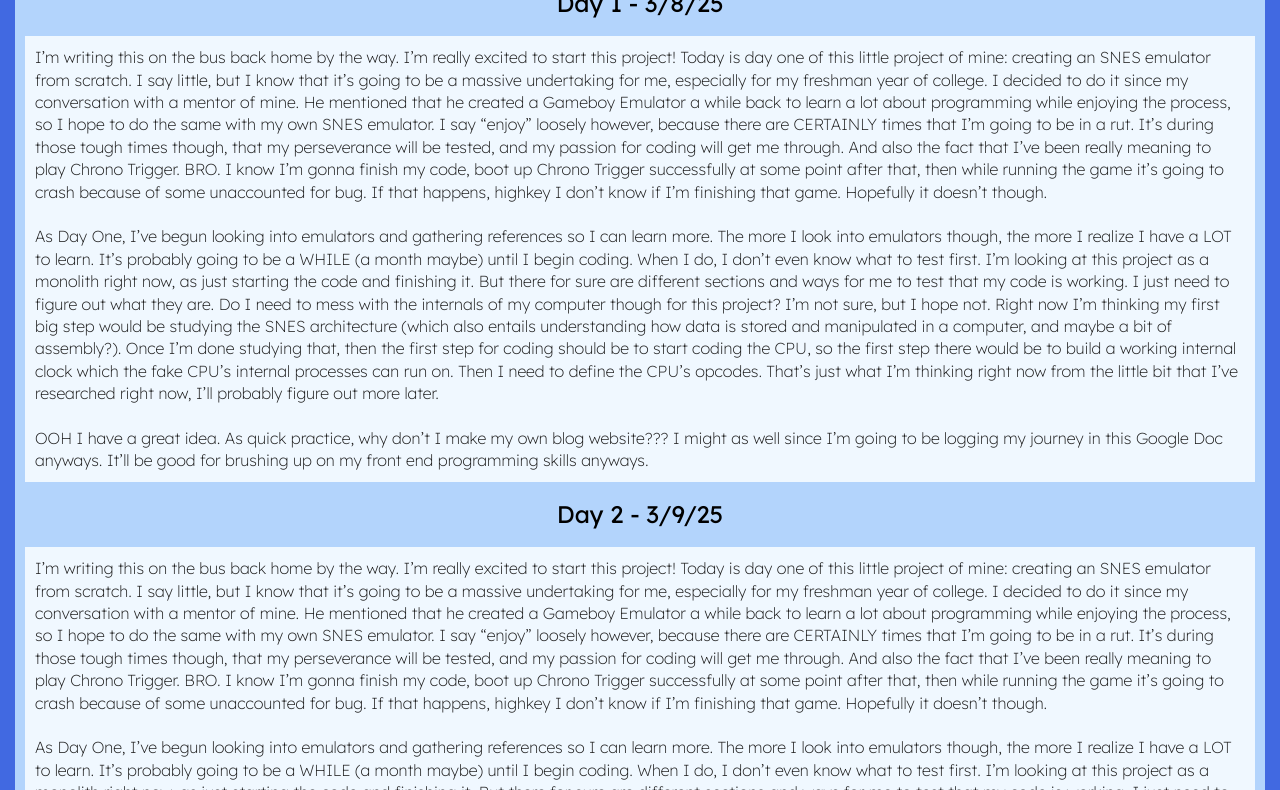
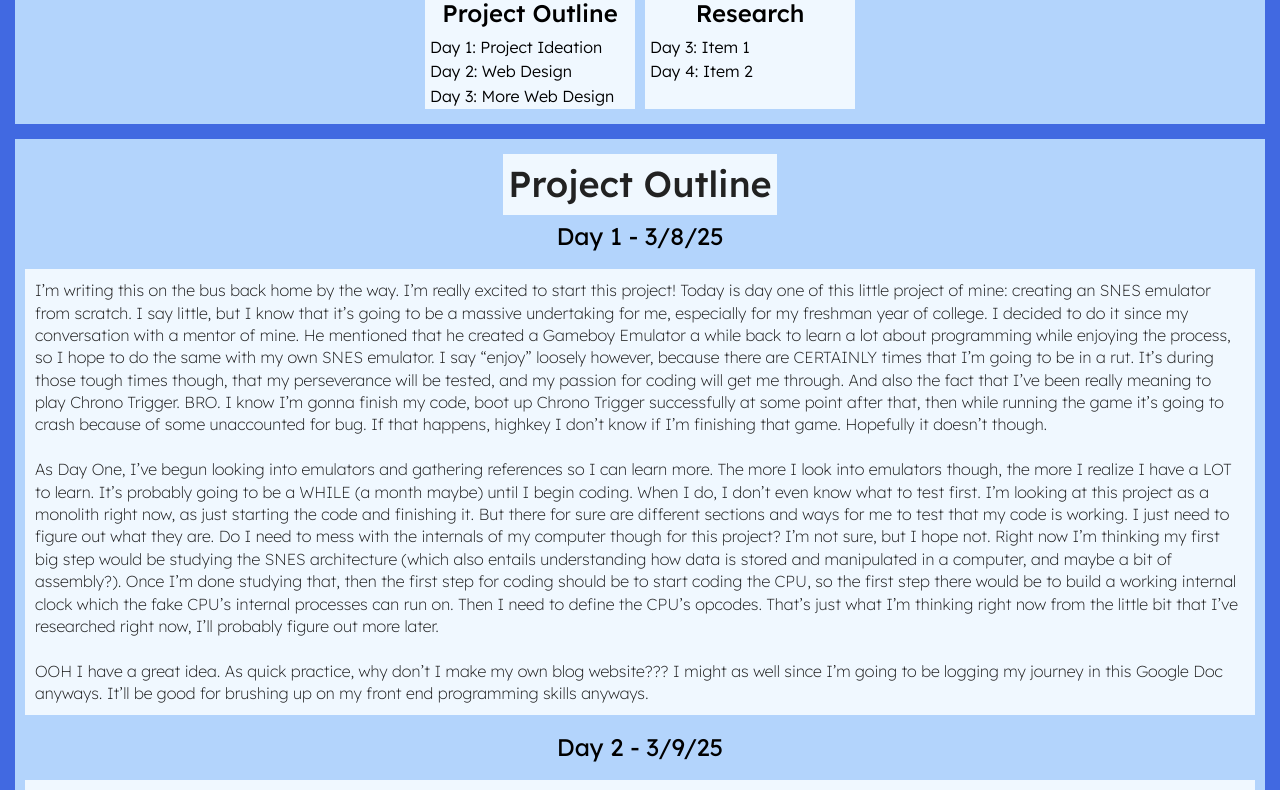
Before and after one commit to jv40/JV-Project-Portfolio, a website built with webpack: page snes-step0-planning.html in a window 1280 px wide. Shown: the part 151-941 px from the top of the page. Built offline with nearby package versions, Linux system fonts and the light colour scheme.

Commit message:
Blog Post Page formatting finalized

```diff
--- a/css/style.css
+++ b/css/style.css
@@ -105,6 +105,10 @@
   font-size: 48px;
   line-height: 1.0;
   text-align:center;
+  margin-top: 10px;
+  margin-bottom:20px;
+  margin-left:10px;
+  margin-right:10px;
 }
 
 h2{
@@ -113,6 +117,10 @@
   font-size: 48px;
   line-height: 1.0;
   text-align:center;
+  margin-top:10px;
+  margin-bottom:20px;
+  margin-left:10px;
+  margin-right:10px;
 }
 
 h3{
@@ -144,6 +152,13 @@
   word-wrap:break-word;
 }
 
+h5{
+  font-weight:500;
+  font-size: 24px;
+  background-color: transparent;
+  margin:5px;
+}
+
 #links{
   font-size: 36px;
   font-weight: 700;
@@ -154,7 +169,8 @@
 p{
   background-color: aliceblue;
   padding: 10px;
-
+  display:flex;
+  flex-direction:column;
 }
 
 button{
@@ -231,7 +247,6 @@
   padding:10px;
   align-items:center;
   background-color: #b3d4fc;
-
 }
 
 .sectionItem{
@@ -239,6 +254,58 @@
   margin:10px;
   background-color: aliceblue;
 }
+
+.tableOfContentsItems{
+  display:flex;
+  flex-direction: row;
+}
+
+.tableHeader{
+  margin:0px;
+}
+
+.tableSection{
+  display:flex;
+  margin:5px;
+  padding-left:5px;
+  padding-right:5px;
+  flex-direction:column;
+  background-color:aliceblue;
+  width: 200px;
+  min-width: 40%;
+
+}
+
+.tableItemGreaterHeader{
+  text-align:center;
+}
+.tableItemHeader{
+  background-color: transparent;
+}
+
+.tableSectionDays{
+  margin:0px;
+}
+
+.tableDay{
+  margin-top:0px;
+  margin-bottom:2px;
+  text-align:left;
+}
+
+.daysGreaterSectionHeader{
+  font-size:36px;
+  padding:5px;
+  background-color:aliceblue;
+}
+
+.blogPostImage{
+  margin:auto;
+  width:75vw;
+  max-width:500px;
+  justify-self:center;
+}
+
 
 /* ----------------------------- */
 
--- a/snes-step0-planning.html
+++ b/snes-step0-planning.html
@@ -18,7 +18,33 @@
 </div>
 
 <div class = "section">
+    <h3 class = "tableHeader">Table of Contents</h3>
 
+    <div class = "tableOfContentsItems">
+        <div class = "tableSection">
+            <h5 class = "tableItemGreaterHeader"><a class = "tableItemHeader">Project Outline</a></h5>
+            <div class = "tableSectionDays">
+                <h4 class = "tableDay">Day 1: Project Ideation</h4>
+                <h4 class = "tableDay">Day 2: Web Design</h4>
+                <h4 class = "tableDay">Day 3: More Web Design</h4>
+            </div>
+        </div>
+
+        <div class = "tableSection">
+            <h5 class = "tableItemGreaterHeader"><a class = "tableItemHeader">Research</a></h5>
+            <div class = "tableSectionDays">
+                <h4 class = "tableDay">Day 3: Item 1</h4>
+                <h4 class = "tableDay">Day 4: Item 2</h4>
+            </div>
+        </div>
+
+    </div>
+
+</div>
+
+
+<div class = "section">
+    <h5 class = "daysGreaterSectionHeader">Project Outline</h5>
     <h3 class = "blogPost">Day 1 - 3/8/25</h3>
     <p> I’m writing this on the bus back home by the way. I’m really excited to start this project! Today is day one of this little project of mine: creating an SNES emulator from scratch. I say little, but I know that it’s going to be a massive undertaking for me, especially for my freshman year of college. I decided to do it since my conversation with a mentor of mine. He mentioned that he created a Gameboy Emulator a while back to learn a lot about programming while enjoying the process, so I hope to do the same with my own SNES emulator. I say “enjoy” loosely however, because there are CERTAINLY times that I’m going to be in a rut. It’s during those tough times though, that my perseverance will be tested, and my passion for coding will get me through. And also the fact that I’ve been really meaning to play Chrono Trigger. BRO. I know I’m gonna finish my code, boot up Chrono Trigger successfully at some point after that, then while running the game it’s going to crash because of some unaccounted for bug. If that happens, highkey I don’t know if I’m finishing that game. Hopefully it doesn’t though.
         </br></br>
@@ -28,12 +54,16 @@
     </p>
 
     <h3 class = "blogPost">Day 2 - 3/9/25</h3>
-    <p>     I’m writing this on the bus back home by the way. I’m really excited to start this project! Today is day one of this little project of mine: creating an SNES emulator from scratch. I say little, but I know that it’s going to be a massive undertaking for me, especially for my freshman year of college. I decided to do it since my conversation with a mentor of mine. He mentioned that he created a Gameboy Emulator a while back to learn a lot about programming while enjoying the process, so I hope to do the same with my own SNES emulator. I say “enjoy” loosely however, because there are CERTAINLY times that I’m going to be in a rut. It’s during those tough times though, that my perseverance will be tested, and my passion for coding will get me through. And also the fact that I’ve been really meaning to play Chrono Trigger. BRO. I know I’m gonna finish my code, boot up Chrono Trigger successfully at some point after that, then while running the game it’s going to crash because of some unaccounted for bug. If that happens, highkey I don’t know if I’m finishing that game. Hopefully it doesn’t though.
+    <p>     Good news. I made that blog website. If you’re reading this right now it’s probably on said blog website! Pretty cool huh! I think I spent around 5-8 hours on it yesterday and it’s looking pretty good right now. It isn’t formatted for mobile devices yet but for now, this will have to do. I don’t really want to bother with formatting it for that right now but I might come back to it another time.
         </br></br>
-        As Day One, I’ve begun looking into emulators and gathering references so I can learn more. The more I look into emulators though, the more I realize I have a LOT to learn. It’s probably going to be a WHILE (a month maybe) until I begin coding. When I do, I don’t even know what to test first. I’m looking at this project as a monolith right now, as just starting the code and finishing it. But there for sure are different sections and ways for me to test that my code is working. I just need to figure out what they are. Do I need to mess with the internals of my computer though for this project? I’m not sure, but I hope not. Right now I’m thinking my first big step would be studying the SNES architecture (which also entails understanding how data is stored and manipulated in a computer, and maybe a bit of assembly?). Once I’m done studying that, then the first step for coding should be to start coding the CPU, so the first step there would be to build a working internal clock which the fake CPU’s internal processes can run on. Then I need to define the CPU’s opcodes. That’s just what I’m thinking right now from the little bit that I’ve researched right now, I’ll probably figure out more later.
+        In any case, I’m dedicating today to writing notes on what I can learn about how to even go about this whole process. This, by the way, is where I’d imagine a lot of the value of this blog lies: research notes. I’ll try to condense them like I would regular notes in a college class, and in doing so I’ll learn a lot, and you can learn a lot using my notes! It’s a win-win situation! I’ll even add pictures actually. Here you go, a picture of my current Project Outline!
         </br></br>
-        OOH I have a great idea. As quick practice, why don’t I make my own blog website??? I might as well since I’m going to be logging my journey in this Google Doc anyways. It’ll be good for brushing up on my front end programming skills anyways.
+        <img class = "blogPostImage" src = "Images/Step 0 - Planning - Blog Images/Project Outline V1 First Look.png">
+        </br></br>
+
+
     </p>
+
 </div>
 
 <button type = "button"> <a href = "index.html"> Return to Home </a> </button>
```
Also changed, not shown: index.html (+7 -3 lines), snes.html (+2 -2 lines), Images/Step 0 - Planning - Blog Images/Project Outline V1 First Look.png (added).
